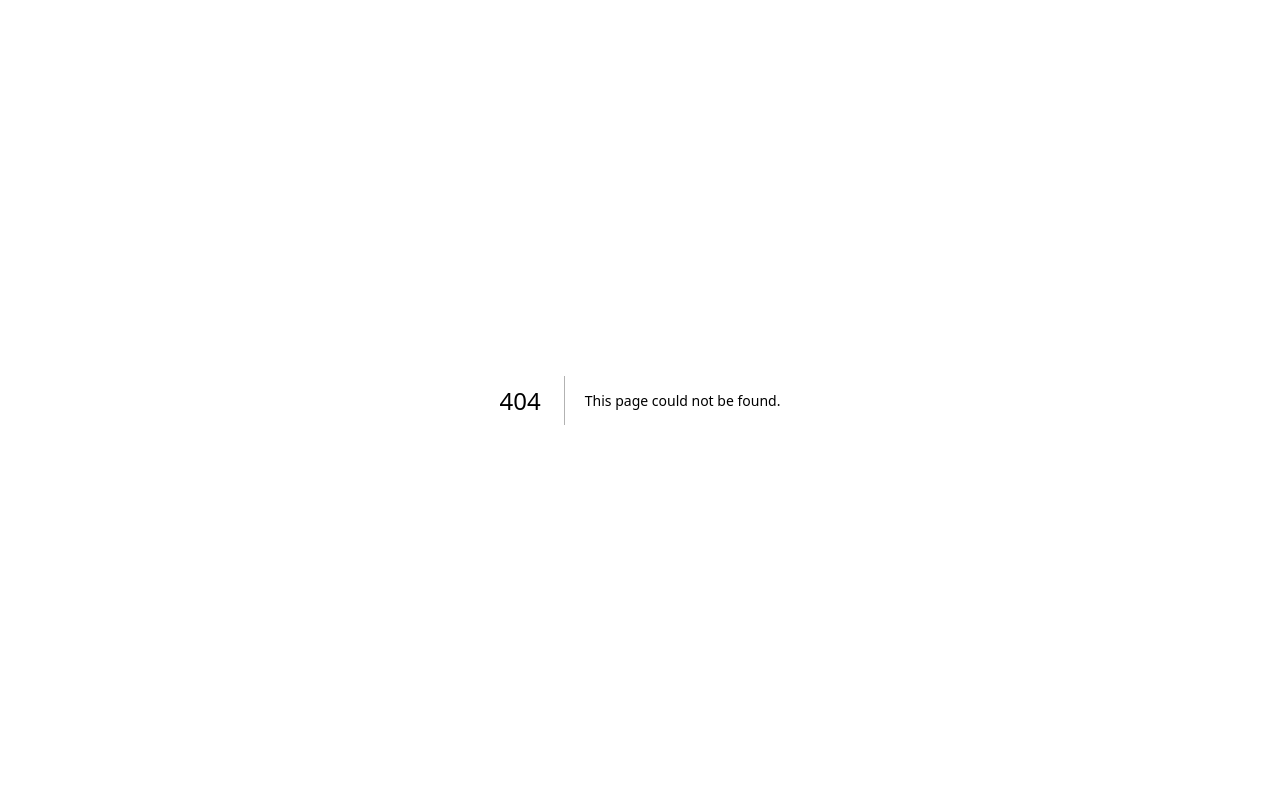
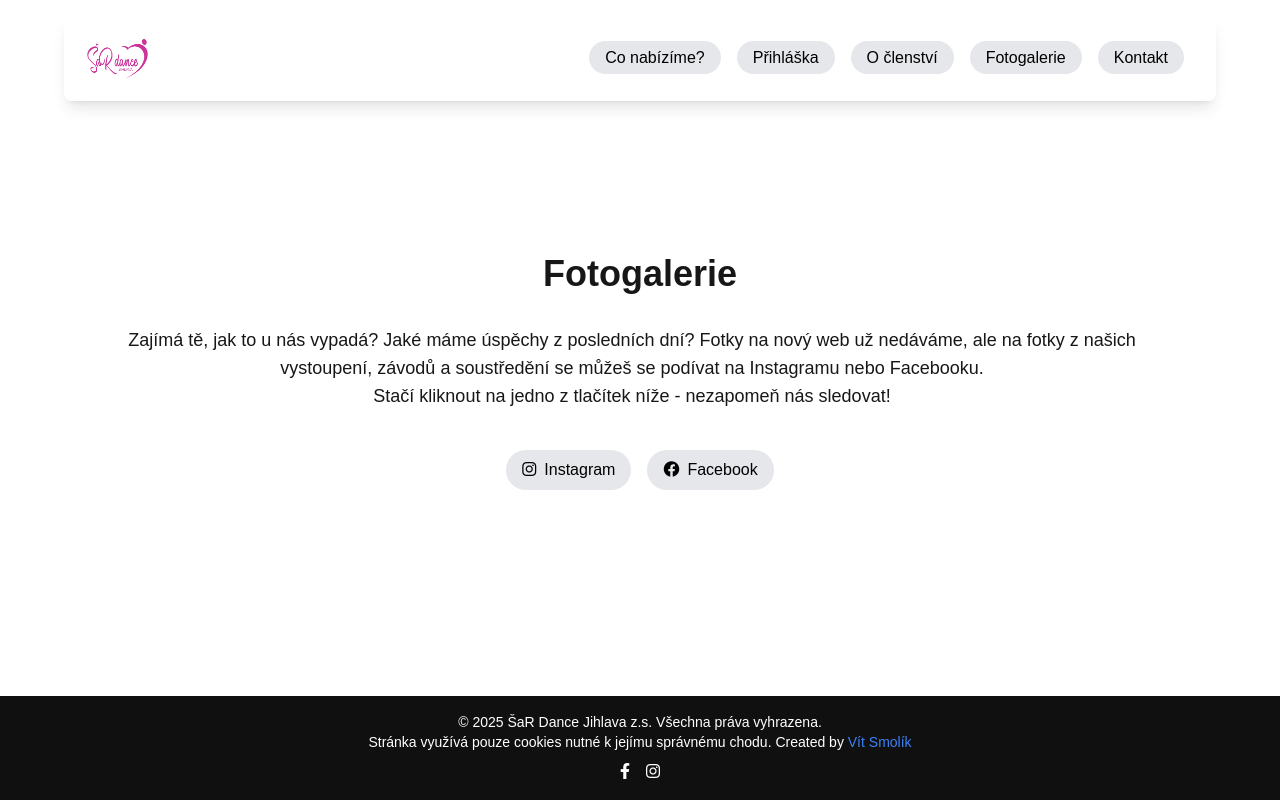
Before and after one commit to smoliicek/sardance-web, a Next.js app: page /fotky in a window 1280 px wide. Before the commit this address had no page. Built offline with nearby package versions, Linux system fonts and the light colour scheme.

Commit message:
pridani galerie (pseudo) - pokus cislo 2
Signed-off-by: Vít Smolík <me@smoliicek.cz>

```diff
--- /dev/null
+++ b/src/app/fotky/page.js
@@ -0,0 +1,65 @@
+import React from 'react';
+import Navbar from "../../components/navbar";
+import Footer from '../../components/footer';
+import Link from 'next/link';
+
+export default function Fotky() {
+  return (
+    <div className="min-h-screen flex flex-col">
+      <Navbar />
+      <div className="flex-grow p-8 sm:p-20 flex flex-col items-center justify-center">
+        <div className="mt-20 w-full text-center">
+          <h1 className="text-4xl font-bold mb-8">Fotogalerie</h1>
+        </div>
+        <div className="flex flex-col lg:flex-row w-full items-center">
+          <div className="flex flex-col items-center justify-center lg:pr-4">
+            <p className="text-lg text-center mb-4 lg:mb-0">
+              Zajímá tě, jak to u nás vypadá? Jaké máme úspěchy z posledních dní? Fotky na nový web už nedáváme, ale na fotky z našich vystoupení, závodů a soustředění se můžeš se podívat na Instagramu nebo Facebooku.<br / >Stačí kliknout na jedno z tlačítek níže - nezapomeň nás sledovat!
+            </p>
+          </div>
+        </div>
+        <div className="flex items-center justify-center mt-8">
+            {/* <Link legacyBehavior href="https://www.instagram.com/sar.dance.jihlava/">
+              <a className="relative block w-32 h-32 m-4 rounded-lg overflow-hidden shadow-lg hover:shadow-2xl transition-shadow duration-300">
+                <img
+                  src="/skupina-1.jpg"
+                  alt="Gallery Image"
+                  className="w-full h-full object-cover opacity-50"
+                />
+                <div className="absolute inset-0 flex items-center justify-center">
+                  <span className="text-white text-xl font-bold">Instagram</span>
+                </div>
+              </a>
+            </Link>
+            <Link legacyBehavior href="https://www.facebook.com/sardancejihlava">
+              <a className="relative block w-32 h-32 m-4 rounded-lg overflow-hidden shadow-lg hover:shadow-2xl transition-shadow duration-300">
+                <img
+                  src="/skupina-1.jpg"
+                  alt="Gallery Image"
+                  className="w-full h-full object-cover opacity-50"
+                />
+                <div className="absolute inset-0 flex items-center justify-center">
+                  <span className="text-white text-xl font-bold">Facebook</span>
+                </div>
+              </a>
+            </Link>  */}
+
+              <div className="flex space-x-4 justify-center">
+                <Link legacyBehavior href="https://www.instagram.com/sar.dance.jihlava/">
+                  <a className="mt-2 mb-8 text-black bg-gray-200 rounded-full px-4 py-2 hover:bg-gray-300 hover:shadow-lg hover:shadow-[#cb3298]/50 transition duration-300">
+                    <i className="fab fa-instagram mr-2 face-left"></i>Instagram
+                  </a>
+                </Link>
+
+                <Link legacyBehavior href="https://www.facebook.com/sardancejihlava">
+                  <a className="mt-2 mb-8 text-black bg-gray-200 rounded-full px-4 py-2 hover:bg-gray-300 hover:shadow-lg hover:shadow-[#cb3298]/50 transition duration-300">
+                    <i className="fab fa-facebook mr-2 face-left"></i>Facebook
+                  </a>
+                </Link>
+              </div>
+        </div>
+      </div>
+      <Footer />
+    </div>
+  );
+}
--- /dev/null
+++ b/src/app/not-found.js
@@ -0,0 +1,24 @@
+import React from 'react';
+import Navbar from "../components/navbar";
+import Footer from '../components/footer';
+
+export default function NotFound() {
+  return (
+    <div className="min-h-screen flex flex-col">
+      <Navbar />
+      <div className="flex-grow p-8 sm:p-20 flex flex-col items-center justify-center">
+        <div className="mt-20 text-center">
+          <h1 className="text-4xl font-bold mb-8">Stránka nebyla nalezena.</h1>
+          <p className="text-lg mb-4">
+            Omlouváme se, ale stránka kterou hledáte nebyla nalezena (server ohlásil chybu 404). Tlačítkem níže odtančíte zpět na domovskou stránku.
+          </p>
+
+           <a href="/" className="text-black bg-gray-200 rounded-full px-4 py-2 hover:bg-gray-300 hover:shadow-lg hover:shadow-[#cb3298]/50 transition duration-300">
+              <i className="fas fa-home mr-2 text-black"></i>Domů
+            </a>
+        </div>
+      </div>
+      <Footer />
+    </div>
+  );
+}
```
